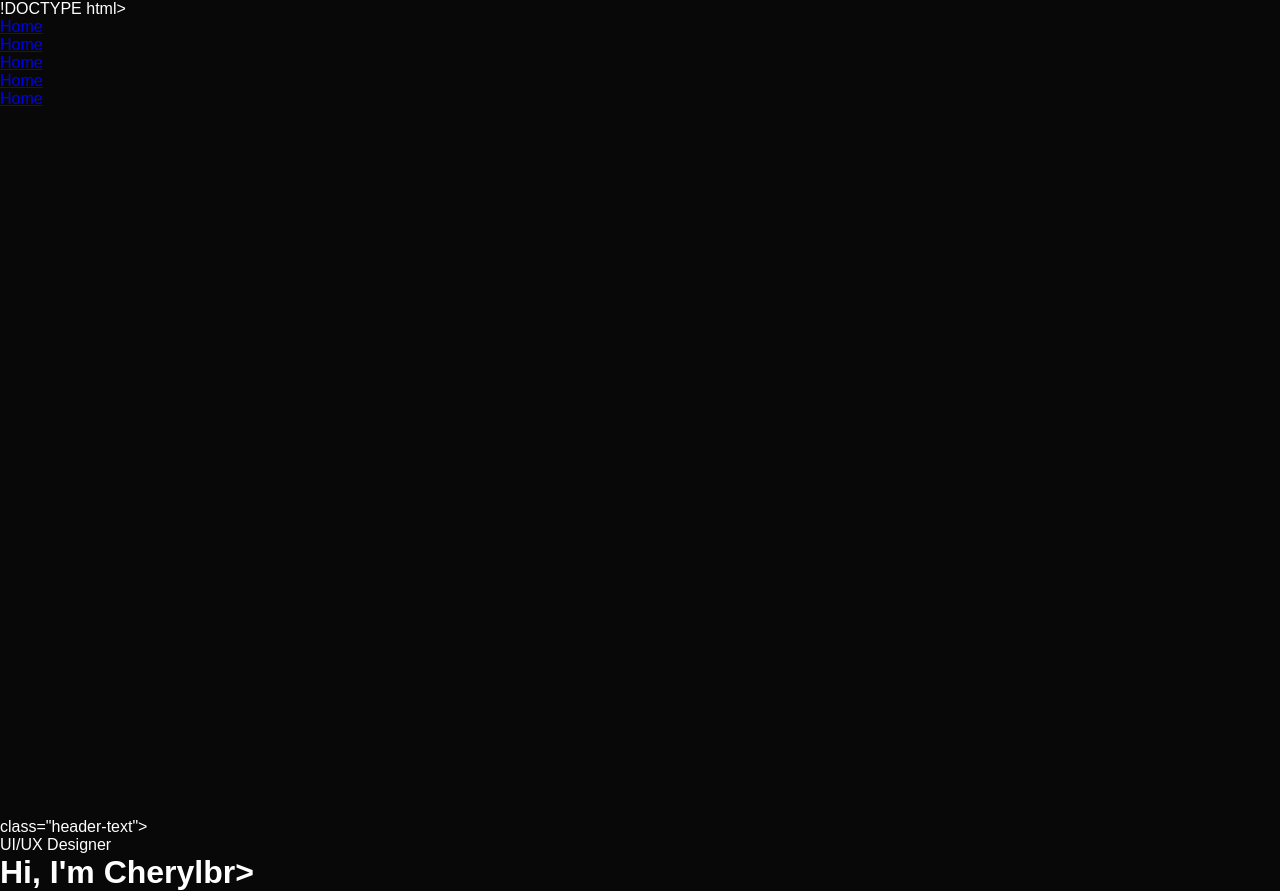
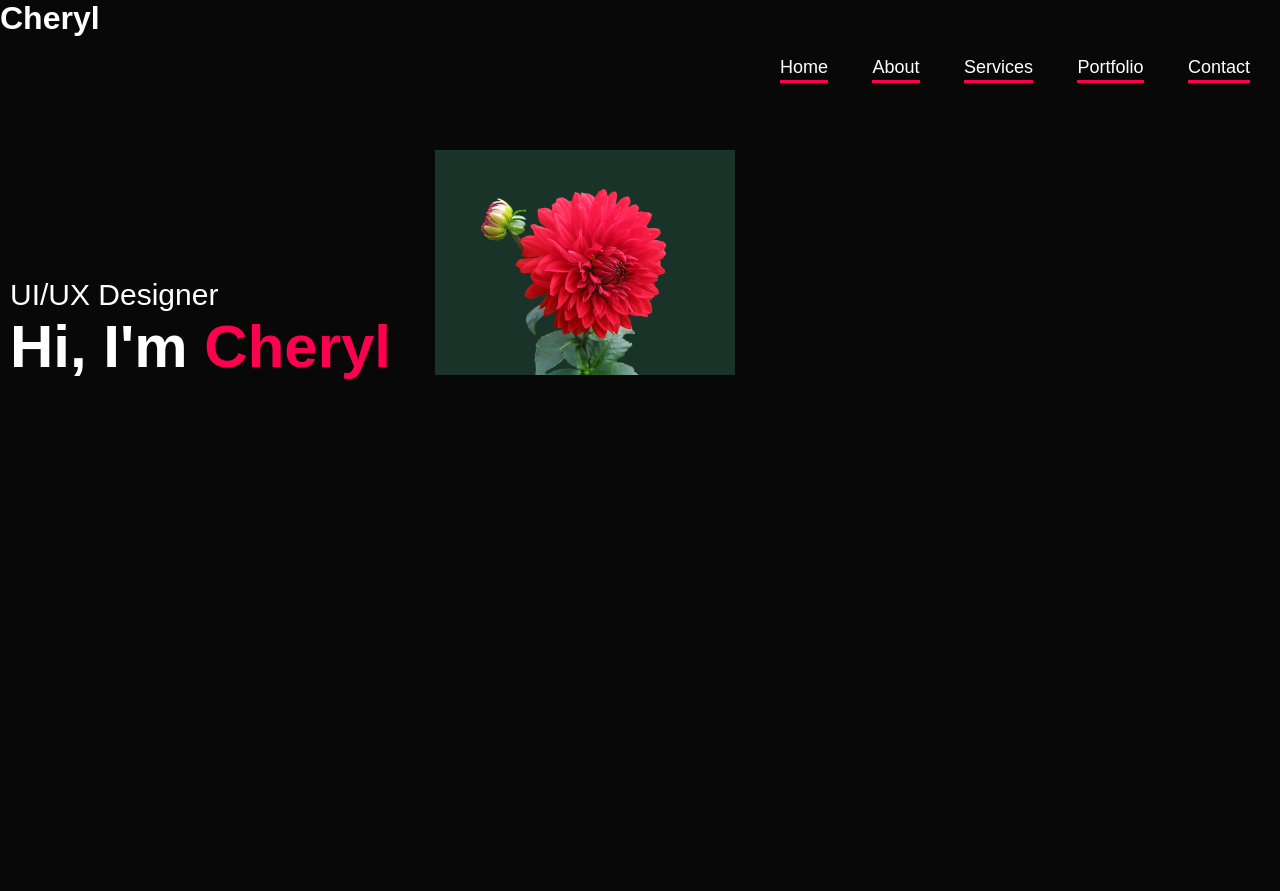
Before and after one commit to CherylYegon/web-repository, a plain HTML site: page index.html in a window 1280 px wide. After the commit the page ends 800 px from the top, so only its background shows below. Drawn offline with Linux system fonts and the light colour scheme.

```diff
--- a/index.html
+++ b/index.html
@@ -1,4 +1,4 @@
-!DOCTYPE html>
+<!DOCTYPE html>
 <html lang="en">
 <head>
     <meta charset="UTF-8">
@@ -8,20 +8,27 @@
 </head>
 <body>
     <div id="header">
-        <div class="container"></div>
+        <h1>Cheryl</h1>
+        <div class="container">
            <nav>
-              <img scr="images/logo.png" class="logo">
+              <img src="./images/background png.jpeg" class="logo">
               <ul>
                 <li><a href="#">Home</a></li>
-                <li><a href="#">Home</a></li>
-                <li><a href="#">Home</a></li>
-                <li><a href="#">Home</a></li>
-                <li><a href="#">Home</a></li>
+                <li><a href="#">About</a></li>
+                <li><a href="#">Services</a></li>
+                <li><a href="#">Portfolio</a></li>
+                <li><a href="#">Contact</a></li>
               </ul>
-    </nav>
-    </div> class="header-text">
-      <p>UI/UX Designer</p>
-      <h1>Hi, I'm <span>Cheryl</span>br></h1>
+         </nav>
+         <div class="header-text">
+
+              <p>UI/UX Designer</p>
+              <h1>Hi, I'm <span>Cheryl</span><br></h1>
+         </div>
+
+    </div>
+    </div>
+
 
 
 
--- a/styles.css
+++ b/styles.css
@@ -1,3 +1,4 @@
+
 *{
     margin: 0;
     padding: 0;
@@ -9,9 +10,66 @@ body{
     color: #fff;
 }
 #header{
-  width: 100%;
-  height: 100vh;
-  background-image: url;(images/background.png);
-  background-size: cover;
-  background-position: center;
+    width: 100%;
+    height: 100vh;
+    background-size: cover;
+    background-position: center;
 }
+.container{
+    padding: 10px 10px;
+
+
+}
+nav{
+    display: flex;
+    align-items: center;
+    justify-content: space-between;
+    flex-wrap: wrap;
+}
+.logo{
+    width: 300px;
+    margin-left: 425px;
+
+
+}
+nav ul li{
+    display: inline-block;
+    list-style: none;
+    margin: 10px 20px;
+    margin-bottom: 400px;
+
+}
+nav ul li a{
+    color: #fff;
+    text-decoration: none;
+    font-size: 18px;
+    position: relative;
+    margin-top: -1000px;
+
+}
+nav ul li a::after{
+    content: '';
+    width: 100%;
+    height: 3px;
+    background: #ff004f;
+    position: absolute;
+    left: 0;
+    bottom: -6px;
+    transition: 0.5s;
+}
+nav ul li a:hover::after{
+    width: 100%;
+
+}
+.header-text{
+    margin-top: -200px;
+    font-size: 30px;
+}
+.header-text h1{
+    font-size: 60px;
+    margin-top: px;
+}
+
+.header-text h1 span{
+    color: #ff004f;
+}
```
